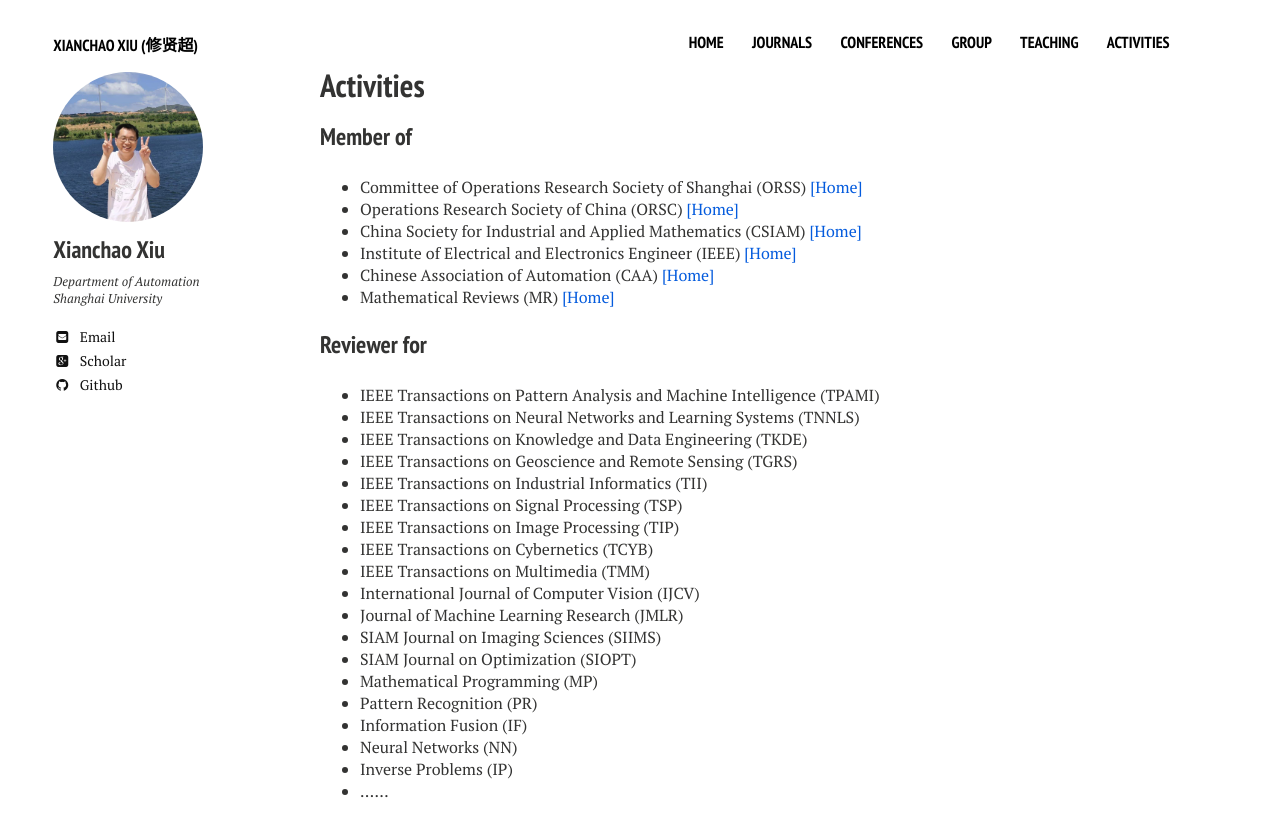
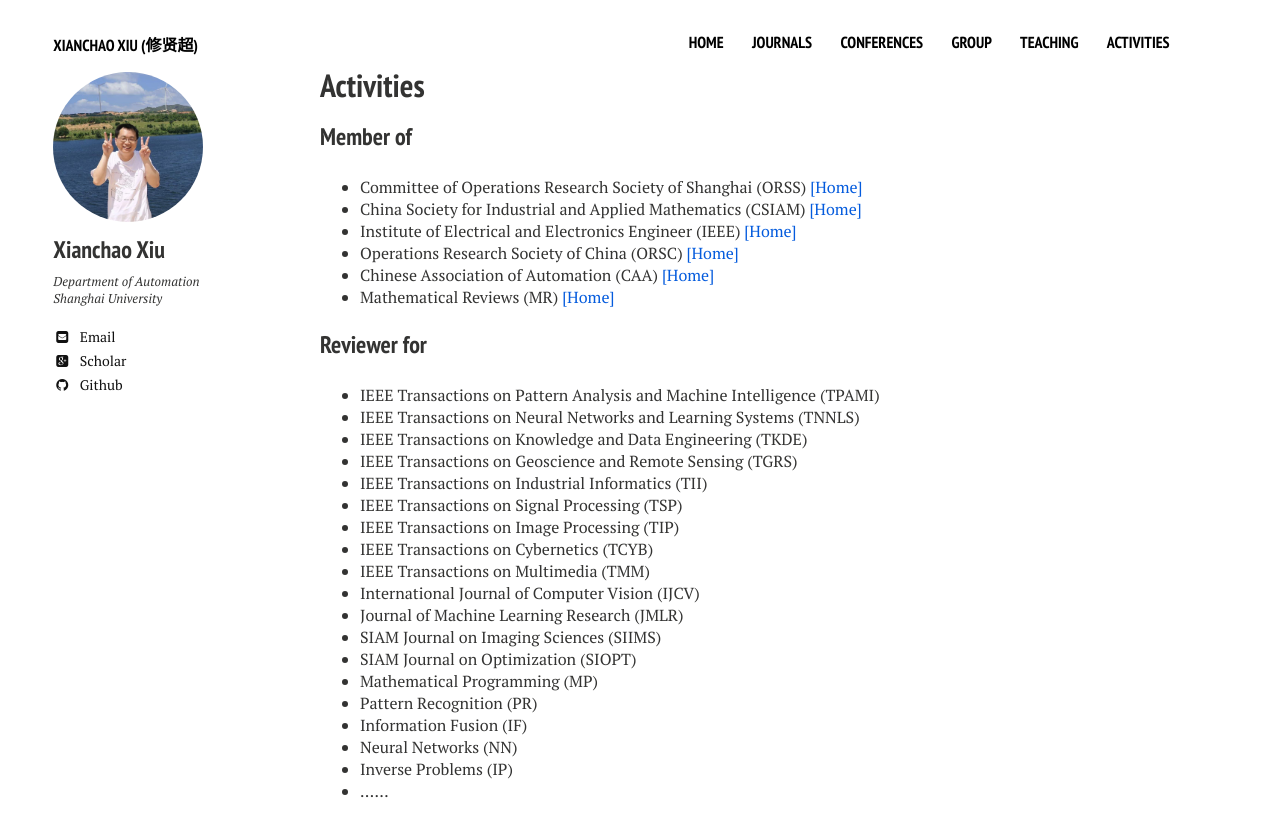
Before and after one commit to xianchaoxiu/xianchaoxiu.github.io, a Jekyll site: the page built from activities/index.md, in a window 1280 px wide. Shown: the top 837 px of the page. Built offline with Jekyll 4.4.1, drawn with Linux system fonts in a browser that asks for light colours; nearby versions of some CDN libraries.

Commit message:
Update index.md

```diff
--- a/activities/index.md
+++ b/activities/index.md
@@ -10,9 +10,9 @@ share: false
 
 ### Member of
 * Committee of Operations Research Society of Shanghai (ORSS) <a href="http://www.shorsc.org.cn" class="textlink" target="_blank">[Home]</a> <br>
-* Operations Research Society of China (ORSC) <a href="https://www.orsc.org.cn" class="textlink" target="_blank">[Home]</a> <br>
 * China Society for Industrial and Applied Mathematics (CSIAM) <a href="https://csiam.org.cn" class="textlink" target="_blank">[Home]</a> <br>
 * Institute of Electrical and Electronics Engineer (IEEE) <a href="https://www.ieee.org" class="textlink" target="_blank">[Home]</a> <br>
+* Operations Research Society of China (ORSC) <a href="https://www.orsc.org.cn" class="textlink" target="_blank">[Home]</a> <br>
 * Chinese Association of Automation (CAA) <a href="https://www.caa.org.cn" class="textlink" target="_blank">[Home]</a> <br>
 * Mathematical Reviews (MR) <a href="https://mathscinet.ams.org/mresubs/index.html" class="textlink" target="_blank">[Home]</a> <br>
 
```
